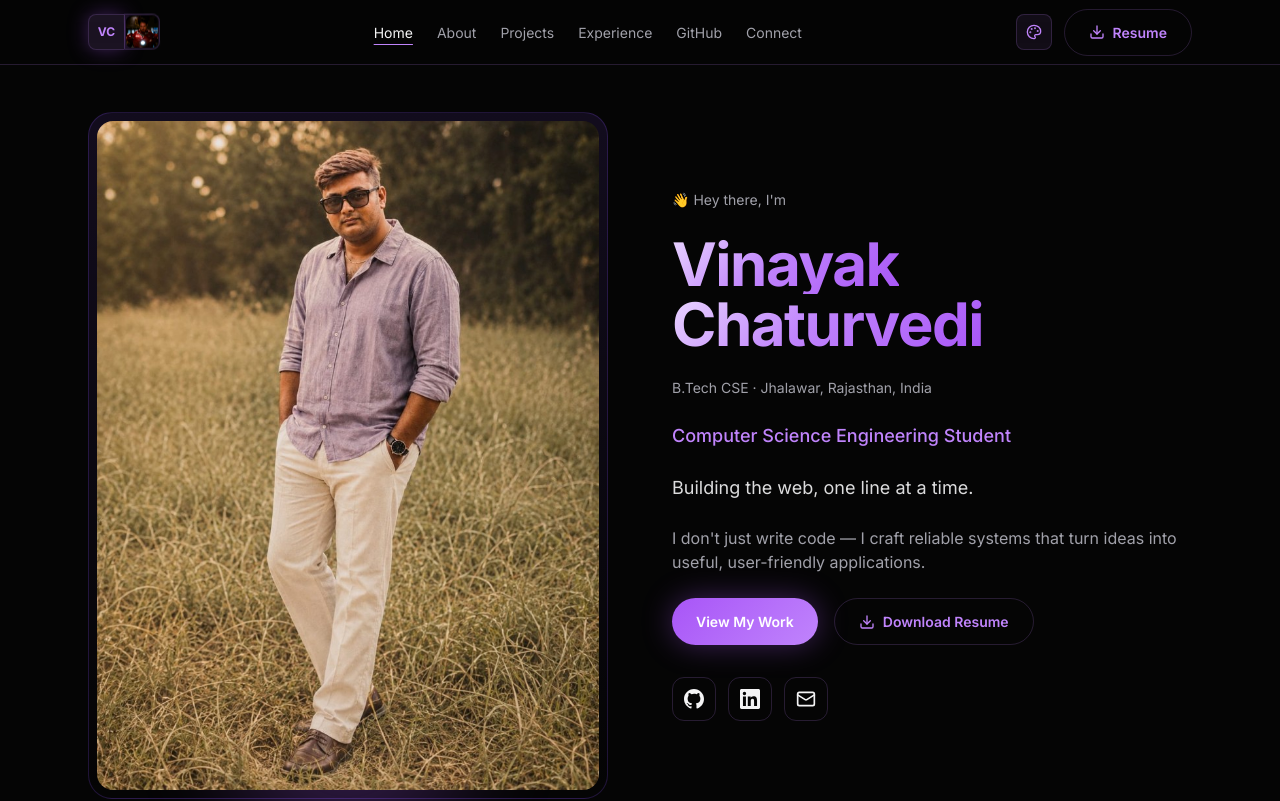
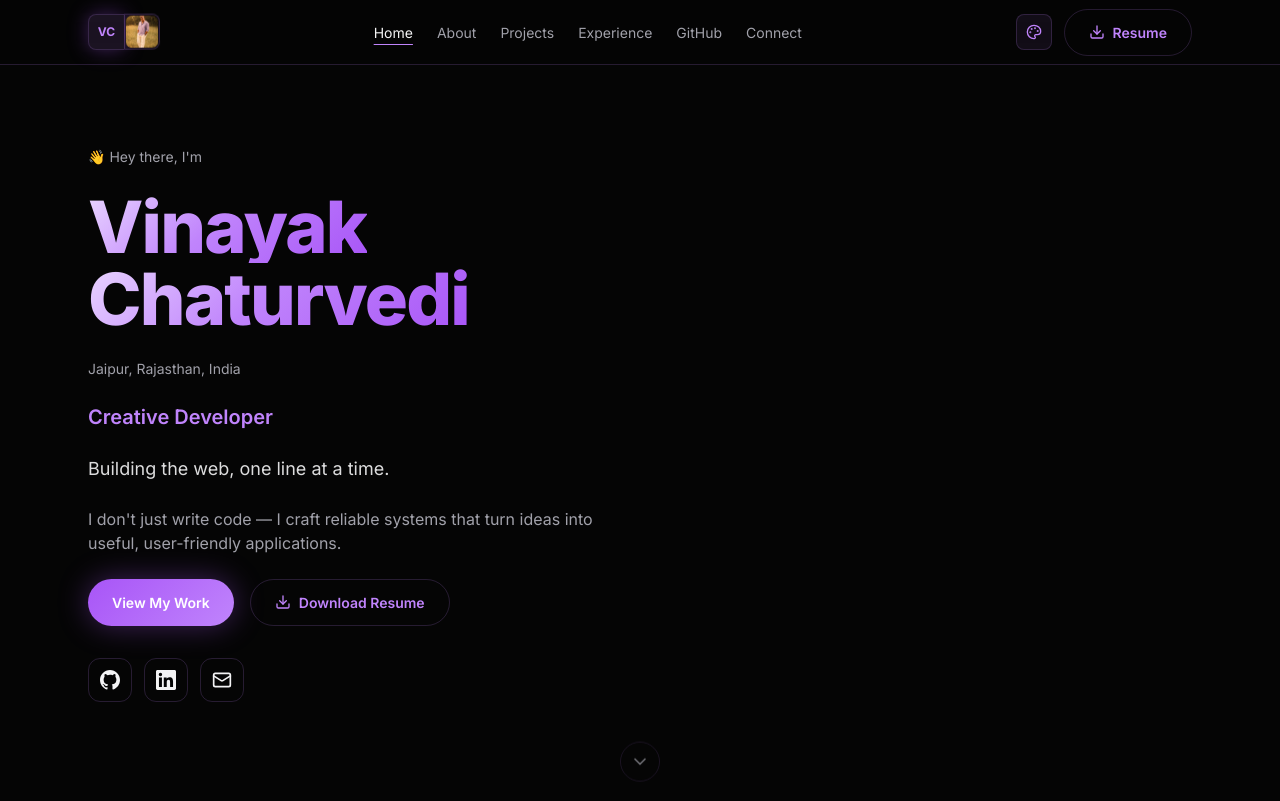
Before and after one commit to vina-yak11/MyPort, a Next.js app: page / in a window 1280 px wide. Shown: the top 801 px of the page. Built offline with nearby package versions, Linux system fonts and the light colour scheme.

Commit message:
Fix Contact layout, add Instagram card, align Experience duration, remove tracked temp upload files

```diff
--- a/src/components/Contact.tsx
+++ b/src/components/Contact.tsx
@@ -8,6 +8,25 @@ import { SocialCard } from "@/components/SocialCard";
 import { Toast } from "@/components/Toast";
 import { useState } from "react";
 import { siteConfig } from "@/data/portfolio";
+
+function InstagramLogo({ className }: { className?: string }) {
+  return (
+    <svg
+      viewBox="0 0 24 24"
+      fill="none"
+      stroke="currentColor"
+      strokeWidth="2"
+      strokeLinecap="round"
+      strokeLinejoin="round"
+      className={className}
+      xmlns="http://www.w3.org/2000/svg"
+    >
+      <rect x="2" y="2" width="20" height="20" rx="5" ry="5" />
+      <path d="M16 11.37a4 4 0 1 1-8 0 4 4 0 0 1 8 0z" />
+      <path d="M17.5 6.5h.01" />
+    </svg>
+  );
+}
 
 const connectFeatures = [
   { icon: Zap, text: "Quick response time" },
@@ -23,6 +42,14 @@ const socialLinks = [
     glowColor: "#0A66C2",
     bg: "linear-gradient(135deg, #0077B5, #0A66C2)",
     icon: LinkedInIcon,
+  },
+  {
+    name: "Instagram",
+    handle: "@vinychat364",
+    url: "https://www.instagram.com/vinychat364?igsh=MTAzbTY1dzF2MWo4Ng==",
+    glowColor: "#E1306C",
+    bg: "linear-gradient(135deg, #FD1D1D, #F56040)",
+    icon: InstagramLogo,
   },
   {
     name: "Email",
@@ -174,7 +201,7 @@ export function Contact() {
             Let&apos;s connect, collaborate, or just say hi
           </p>
 
-          <div className="grid grid-cols-2 gap-4 md:grid-cols-4 md:gap-5">
+          <div className="grid grid-cols-2 gap-4 sm:grid-cols-3 md:grid-cols-5 md:gap-5">
             {socialLinks.map((social, index) => (
               <SocialCard key={social.name} {...social} index={index} />
             ))}
--- a/src/components/Experience.tsx
+++ b/src/components/Experience.tsx
@@ -19,7 +19,7 @@ export function Experience() {
             <ScrollReveal key={item.company} delay={index * 0.08} direction="left">
             <article className="glass-card flex flex-col gap-4 sm:flex-row sm:gap-8">
               <div className="sm:w-28">
-                <p className="text-sm font-medium text-accent">{item.duration}</p>
+                <p className="text-sm font-medium text-accent whitespace-nowrap">{item.duration}</p>
               </div>
               <div className="flex-1">
                 <h3 className="text-xl font-semibold">{item.role}</h3>
--- a/src/components/Hero.tsx
+++ b/src/components/Hero.tsx
@@ -15,32 +15,13 @@ export function Hero() {
     <section id="home" className="hero-section">
       <div className="mx-auto grid w-full max-w-6xl flex-1 gap-10 px-4 sm:px-6 lg:grid-cols-2 lg:items-center lg:gap-16">
         <motion.div
-          initial={{ opacity: 0, x: -30 }}
-          animate={{ opacity: 1, x: 0 }}
-          transition={{ duration: 0.7 }}
-          className="relative mx-auto w-full max-w-md lg:max-w-none"
-        >
-          <div className="hero-glow" aria-hidden="true" />
-          <div className="relative overflow-hidden rounded-3xl border border-violet-500/20 bg-gradient-to-b from-violet-500/10 to-transparent p-2">
-            <Image
-              src={siteConfig.avatarPath}
-              alt={`${siteConfig.name} profile photo`}
-              width={520}
-              height={680}
-              priority
-              className="h-auto w-full rounded-2xl object-cover object-top"
-            />
-          </div>
-        </motion.div>
-
-        <motion.div
           initial={{ opacity: 0, x: 30 }}
           animate={{ opacity: 1, x: 0 }}
           transition={{ duration: 0.7, delay: 0.15 }}
           className="space-y-6"
         >
           <p className="text-sm text-muted">👋 Hey there, I&apos;m</p>
-          <h1 className="text-4xl font-bold tracking-tight sm:text-5xl lg:text-6xl">
+          <h1 className="text-5xl font-extrabold tracking-tight sm:text-6xl lg:text-7xl">
             {nameParts.map((part, i) => (
               <motion.span
                 key={part}
@@ -53,10 +34,8 @@ export function Hero() {
               </motion.span>
             ))}
           </h1>
-          <p className="text-sm text-muted">
-            B.Tech CSE · {siteConfig.location}
-          </p>
-          <p className="text-lg font-medium text-accent">{siteConfig.subtitle}</p>
+          <p className="text-sm text-muted">{siteConfig.location}</p>
+          <p className="text-xl font-semibold text-accent">{siteConfig.subtitle}</p>
           <p className="max-w-xl text-lg text-foreground/90">{siteConfig.tagline}</p>
           <p className="max-w-xl text-muted">
             I don&apos;t just write code — I craft reliable systems that turn ideas
--- a/src/components/Navbar.tsx
+++ b/src/components/Navbar.tsx
@@ -42,8 +42,8 @@ export function Navbar() {
           <div className="tony-stark-wrap" title="I am Iron Man">
             <div className="tony-stark-glow" aria-hidden="true" />
             <Image
-              src="/tony-stark.gif"
-              alt="Tony Stark"
+              src={siteConfig.avatarPath}
+              alt={`${siteConfig.name} profile image`}
               width={32}
               height={32}
               className="tony-stark-img"
--- a/src/components/Projects.tsx
+++ b/src/components/Projects.tsx
@@ -1,7 +1,5 @@
 "use client";
 
-import { ExternalLink } from "lucide-react";
-import { GitHubIcon } from "@/components/Icons";
 import { ScrollReveal } from "@/components/ScrollReveal";
 import { projects } from "@/data/portfolio";
 
@@ -36,31 +34,6 @@ export function Projects() {
                       </span>
                     ))}
                   </div>
-                  <div className="flex flex-wrap gap-3 pt-2">
-                    <span className="btn-disabled inline-flex items-center gap-2">
-                      <ExternalLink className="h-4 w-4" />
-                      Live Demo — Coming Soon
-                    </span>
-                    <span className="btn-disabled inline-flex items-center gap-2">
-                      <GitHubIcon className="h-4 w-4" />
-                      GitHub — Add Later
-                    </span>
-                  </div>
-                </div>
-
-                <div className="project-preview">
-                  <div className="project-preview-inner">
-                    <p className="text-xs text-violet-300">Featured Project</p>
-                    <p className="mt-2 text-2xl font-bold">{project.title}</p>
-                    <p className="mt-2 text-sm text-white/70">{project.year}</p>
-                    <div className="mt-4 flex flex-wrap gap-2">
-                      {project.tags.map((tag) => (
-                        <span key={tag} className="rounded-full bg-white/10 px-2 py-1 text-xs">
-                          {tag}
-                        </span>
-                      ))}
-                    </div>
-                  </div>
                 </div>
               </div>
             </article>
--- a/src/data/portfolio.ts
+++ b/src/data/portfolio.ts
@@ -3,8 +3,8 @@ export const siteConfig = {
   initials: "VC",
   role: "Software Developer",
   tagline: "Building the web, one line at a time.",
-  subtitle: "Computer Science Engineering Student",
-  location: "Jhalawar, Rajasthan, India",
+  subtitle: "Creative Developer",
+  location: "Jaipur, Rajasthan, India",
   graduationYear: "2026",
   email: "vinayakchaturvedi545@gmail.com",
   phone: "+91 88240 65595",
@@ -26,9 +26,9 @@ export const navLinks = [
 
 export const stats = [
   { value: "3", label: "Projects" },
-  { value: "3", label: "Internships" },
+  { value: "6", label: "Internships" },
   { value: "4", label: "Certifications" },
-  { value: "7.64", label: "CGPA" },
+  { value: "∞", label: "Expectations" },
 ];
 
 export const skills = [
@@ -57,7 +57,7 @@ export const projects = [
     tags: ["ASP.NET MVC", "Authentication", "Excel Data"],
     tech: ["ASP.NET MVC", "C#", "SQL", "HTML/CSS"],
     year: "2025",
-    links: { live: null, github: null },
+    //links: { live: null, github: null },
   },
   {
     id: "02",
@@ -67,7 +67,7 @@ export const projects = [
     tags: ["Web Application", "Database", "Ordering"],
     tech: ["HTML", "CSS", "JavaScript", "SQL"],
     year: "2024",
-    links: { live: null, github: null },
+    //links: { live: null, github: null },
   },
   {
     id: "03",
@@ -77,40 +77,68 @@ export const projects = [
     tags: ["Java", "Booking Flow", "Transport"],
     tech: ["Java", "OOP", "System Design"],
     year: "2024",
-    links: { live: null, github: null },
+    //links: { live: null, github: null },
   },
 ];
 
 export const experience = [
+  // ====== Experience entries (editable) ======
+  // You can add or update items below. Keep the same object shape: { duration, role, company, points }
   {
-    duration: "90 Days",
-    role: "Training Intern",
-    company: "GAIL (India) Limited, Jaipur",
+    duration: "May 2026 - Present",
+    role: "Full Stack Engineer",
+    company: "Dream Mantra",
     points: [
-      "Developed a web application to manage Excel data stored on a server.",
-      "Implemented secure login and registration authentication.",
-      "Built date-based filtering for faster data retrieval.",
-      "Improved the interface with responsive design and usability updates.",
+      "Working on end-to-end web applications and feature delivery.",
+      "Collaborating with product and design to ship reliable user experiences.",
     ],
   },
   {
-    duration: "90 Days",
-    role: "Training Intern",
-    company: "Rajasthan Electronics and Instruments Limited, Jaipur",
+    duration: "Jul 2022 - Mar 2026",
+    role: "Online Tutoring",
+    company: "Surman Sansthan — Jaipur, Rajasthan, India · Remote",
     points: [
-      "Worked on real-world project development in a corporate environment.",
-      "Built a web application while learning the full development lifecycle.",
+      "Tutored children on computer systems and computer science fundamentals.",
+      "Prepared lesson plans and hands-on exercises to strengthen core concepts.",
     ],
   },
   {
-    duration: "45 Days",
-    role: "Training Intern",
-    company: "Kalisindh Thermal Power Project, Jhalawar",
+    duration: "Dec 2025 - Jan 2026",
+    role: "Quality Analyst",
+    company: "Lohiya Group",
+    points: [
+      "Performed QA for industrial trading and supply workflows.",
+      "Validated data and processes for abrasives, grinding wheels, and consumables.",
+    ],
+  },
+  {
+    duration: "May 2025 - Aug 2025",
+    role: "Web Developer",
+    company: "GAIL (India) Limited",
+    points: [
+      "Built web interfaces and integrated backend endpoints for internal tools.",
+      "Worked with stakeholders to translate requirements into features.",
+    ],
+  },
+  {
+    duration: "Jul 2024 - Sep 2024",
+    role: "Web Developer",
+    company: "Rajasthan Electronics & Instruments Limited",
+    points: [
+      "Contributed to corporate web projects and deployment processes.",
+      "Implemented responsive layouts and accessibility improvements.",
+    ],
+  },
+  {
+    duration: "Jul 2023 - Aug 2023",
+    role: "Industrial Trainee",
+    company: "Rajasthan Rajya Vidyut Utpadan Nigam Limited — Kalisindh Thermal Power Project",
     points: [
       "Studied thermal power generation systems and industrial operations.",
-      "Observed cybersecurity practices including firewalls and layered security.",
+      "Observed on-site engineering workflows and safety procedures.",
     ],
   },
+  // ====== End editable experience ======
 ];
 
 export const education = [
@@ -118,19 +146,16 @@ export const education = [
     period: "2022 – 2026",
     title: "B.Tech in Computer Science Engineering",
     place: "Government Engineering College, Jhalawar",
-    detail: "CGPA: 7.64",
   },
   {
-    period: "2022",
+    period: "2021 - 2022",
     title: "Class 12 (CBSE)",
     place: "Kendriya Vidyalaya",
-    detail: "69%",
   },
   {
-    period: "2020",
+    period: "2019 - 2020",
     title: "Class 10 (CBSE)",
     place: "Kendriya Vidyalaya",
-    detail: "69%",
   },
 ];
 
```
Also changed, not shown: 1 other file (tests, documents, lock files or other folders).
